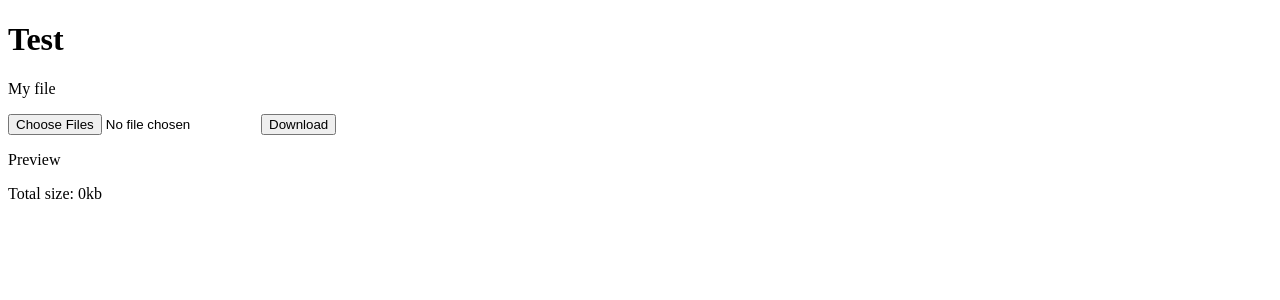
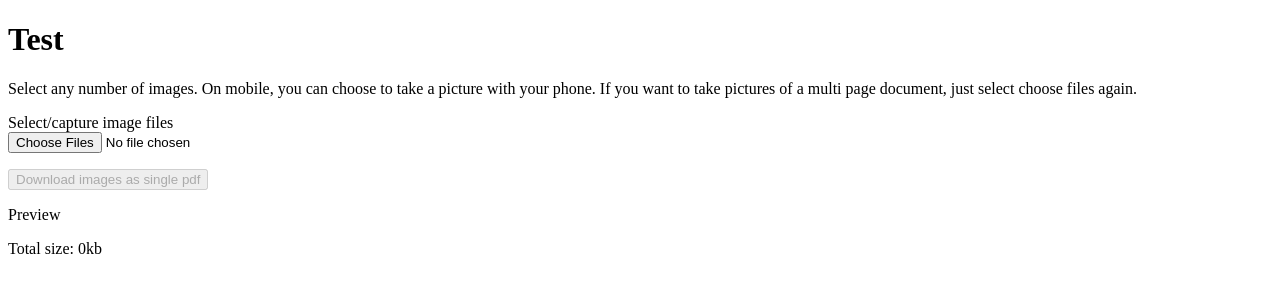
Before and after one commit to brainspork/document-capture, an Angular app: page / in a window 1280 px wide. Shown: the top 300 px of the page. Built offline with nearby package versions, Linux system fonts and the light colour scheme.

Commit message:
improvements

```diff
--- a/src/app/components/document-input/document-input.component.html
+++ b/src/app/components/document-input/document-input.component.html
@@ -1,14 +1,18 @@
-<p>My file</p>
-<input #fileSelector multiple type="file" accept=".jpg, .jpeg, .pdf, .gif, .png" caputre="environment" />
+<p>Select any number of images. On mobile, you can choose to take a picture with your phone. If you want to take pictures of a multi page document, just select choose files again.</p>
+<label style="display: block;">Select/capture image files</label>
+<input #fileSelector multiple type="file" accept=".jpg, .jpeg, .gif, .png" caputre="environment" />
 
-<button (click)="download()">Download</button>
+<button [disabled]="!files.length" style="display: block; margin-top: 1rem;" (click)="download()">Download images as single pdf</button>
 
 <p>Preview</p>
 <p>Total size: {{size / 1000}}kb</p>
 @for (file of files; track file; let idx = $index) {
-  <div>
-    <button (click)="remove($index)">Remove</button>
-    <img style="width: 100px;height: 100px;display: inline;" [src]="file.url" />
-    <p>{{file.file.name}}</p>
+  <hr />
+  <div style="margin-bottom: 1rem;">
+    <div>
+      <p style="display: inline; margin-right: 1rem;">{{file.file.name}}</p>
+      <button (click)="remove($index)">Remove</button>
+    </div>
+    <img class="display: block;" style="width: 100px;height: 100px;display: inline;" [src]="file.url" />
   </div>
 }
```
